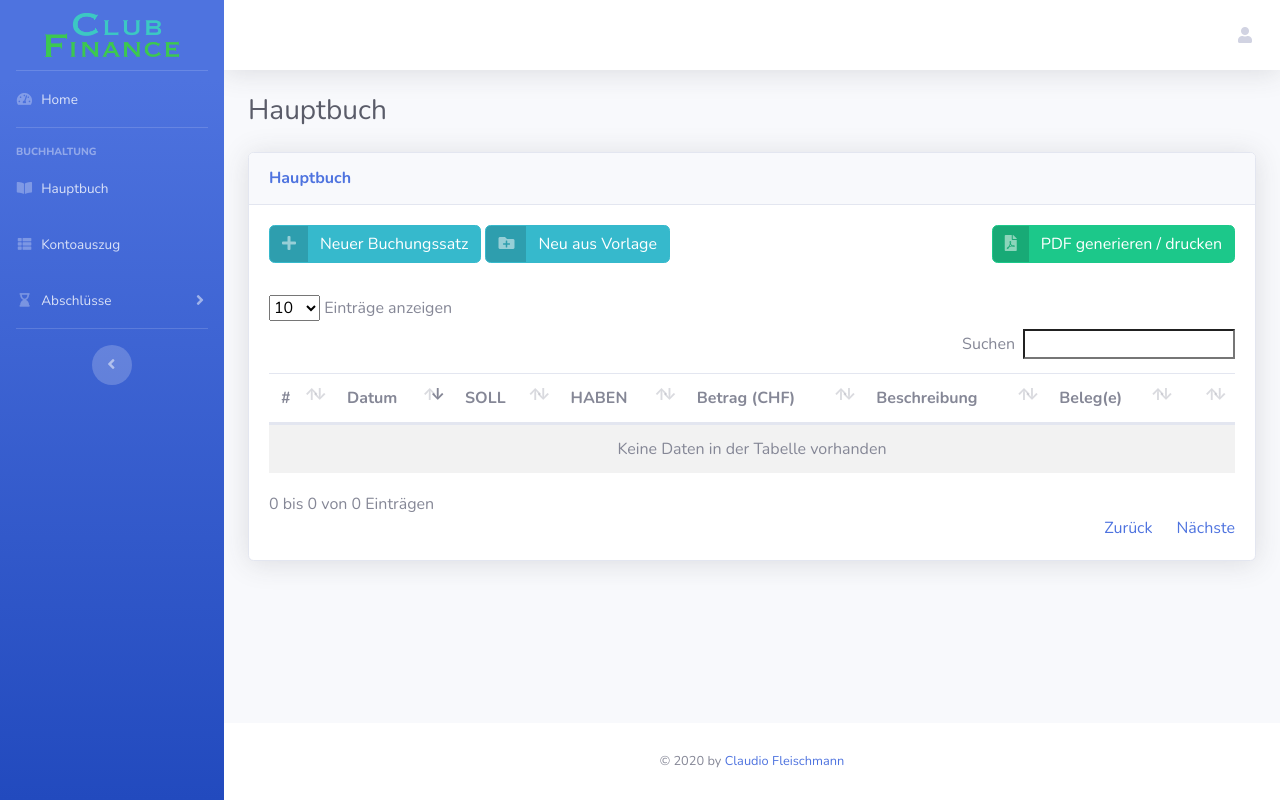
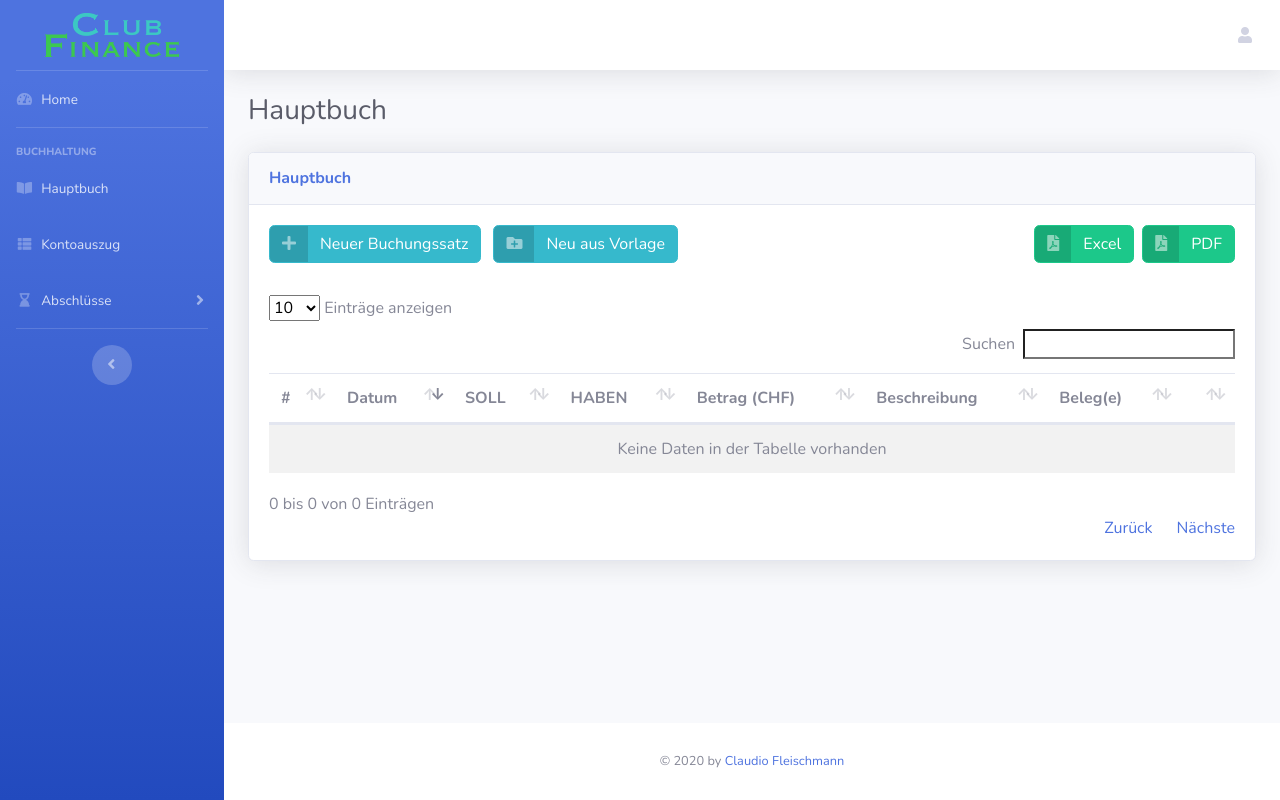
Before and after one commit to ClubFinance/ClubFinance, a Symfony app: template templates/hauptbuch/index.html.twig in a window 1280 px wide. Run offline with Twig, Linux system fonts and the light colour scheme; the template is opened without the code that fills it, so the values that code supplies are empty; some libraries are stand-ins or nearby versions.

Commit message:
Excel-Export

```diff
--- a/composer.json
+++ b/composer.json
@@ -6,6 +6,7 @@
         "ext-ctype": "*",
         "ext-iconv": "*",
         "dompdf/dompdf": "^0.8.6",
+        "phpoffice/phpspreadsheet": "^1.15",
         "sensio/framework-extra-bundle": "^5.1",
         "symfony/asset": "5.0.*",
         "symfony/console": "5.0.*",
--- a/src/Controller/KontoauszugController.php
+++ b/src/Controller/KontoauszugController.php
@@ -8,8 +8,6 @@ use App\Service\Plugins;
 
 use App\Entity\Kontenplan;
 use App\Entity\Hauptbuch;
-
-use App\Service\Kontostand;
 
 class KontoauszugController extends AbstractController
 {
--- /dev/null
+++ b/templates/dump.html.twig
@@ -0,0 +1 @@
+{{ dump(dump) }}
--- a/templates/hauptbuch/index.html.twig
+++ b/templates/hauptbuch/index.html.twig
@@ -24,7 +24,7 @@
                 </span>
                 <span class="text">Neuer Buchungssatz</span>
             </a>
-            <a href="" class="btn btn-info btn-icon-split mb-3" data-toggle="modal" data-target="#neuAusVorlage">
+            <a href="" class="btn btn-info btn-icon-split mb-3 ml-2" data-toggle="modal" data-target="#neuAusVorlage">
                 <span class="icon text-white-50">
                     <i class="fas fa-folder-plus"></i>
                 </span>
@@ -34,7 +34,13 @@
                 <span class="icon text-white-50">
                     <i class="fas fa-file-pdf"></i>
                 </span>
-                <span class="text">PDF generieren / drucken</span>
+                <span class="text">PDF</span>
+            </a>
+            <a href="{{ path('hauptbuch_export_xlsx') }}" target="_blank" class="btn btn-success btn-icon-split mb-3 mr-2 float-right">
+                <span class="icon text-white-50">
+                    <i class="fas fa-file-pdf"></i>
+                </span>
+                <span class="text">Excel</span>
             </a>
         </p>
         <table class="table table-striped" id="hauptbuch">
```
Also changed, not shown: src/Controller/HauptbuchController.php (+50 -0 lines), 2 other files.
